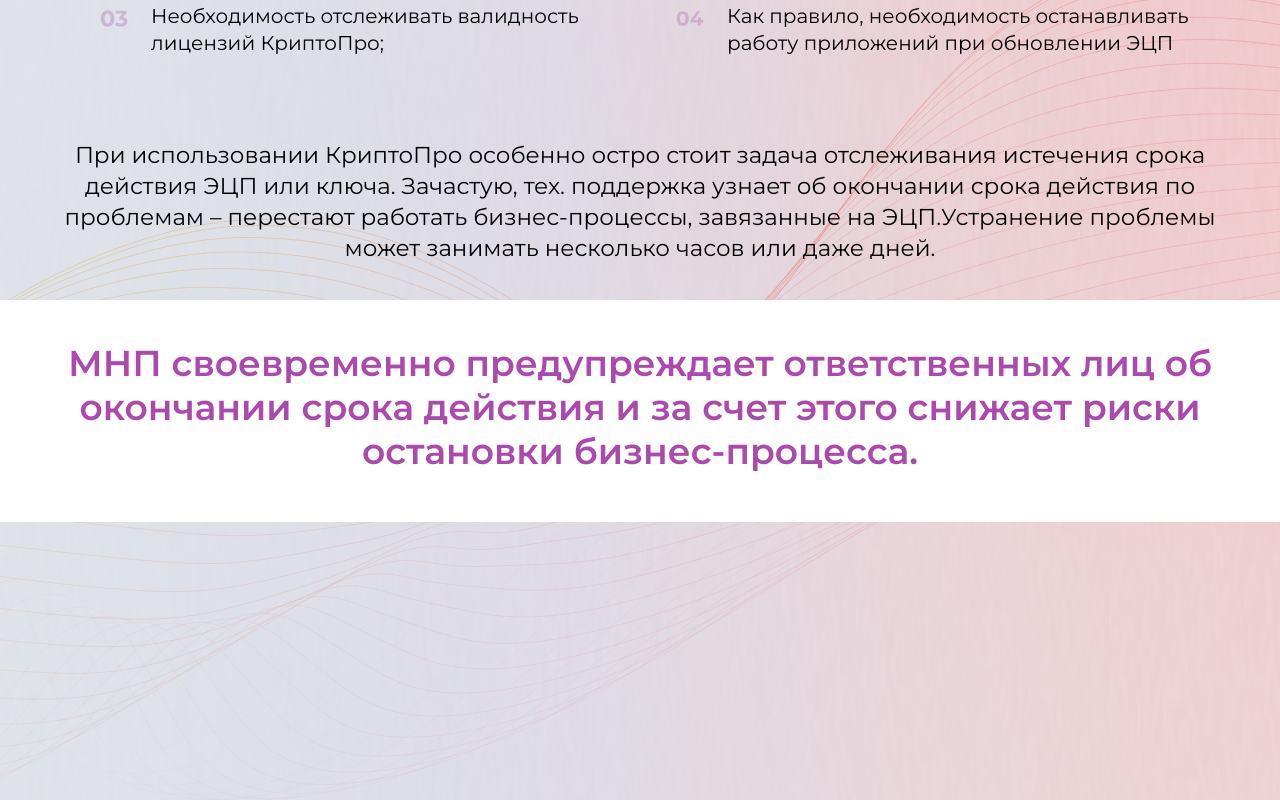
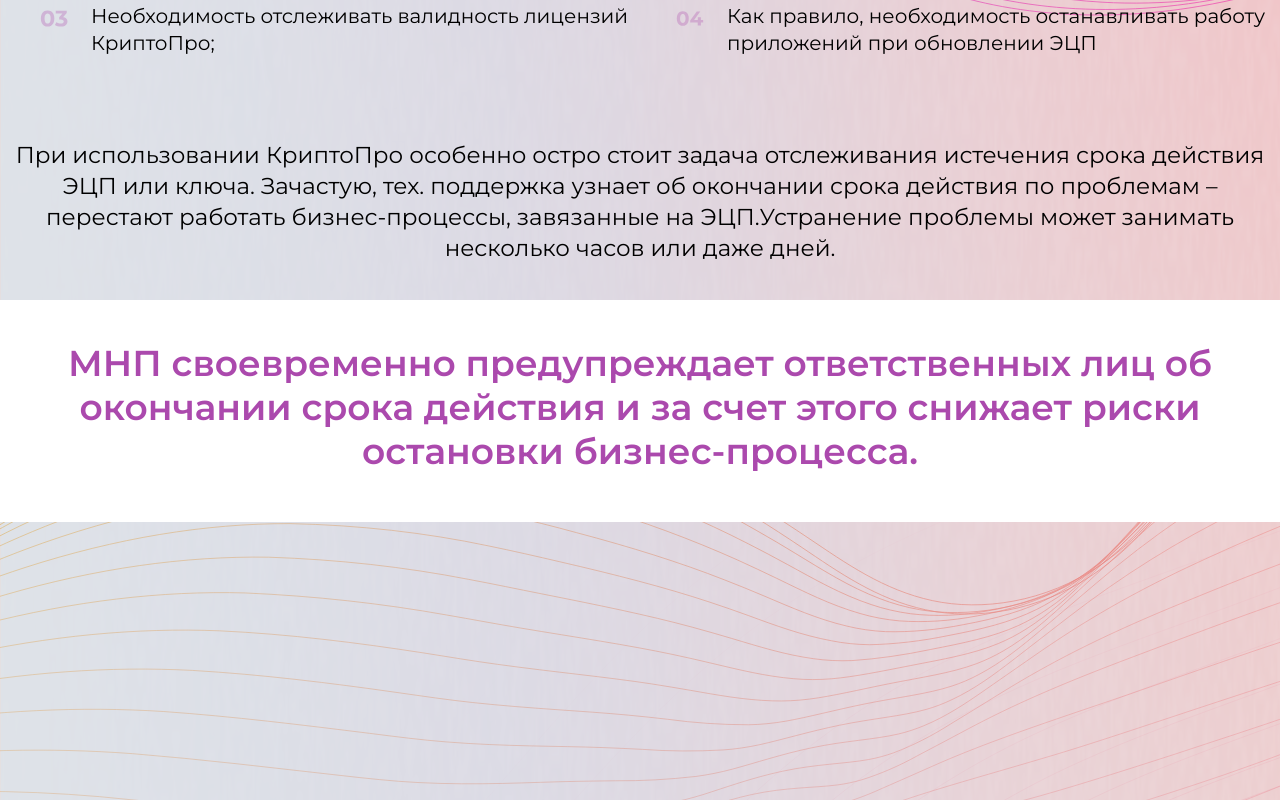
Before and after one commit to aijant/data-pilot, a React (Create React App) app: page / in a window 1280 px wide. Shown: the part 1624-2424 px from the top of the page. Built offline with nearby package versions, Linux system fonts and the light colour scheme.

Commit message:
fix background image

```diff
--- a/src/components/lines/styles.module.scss
+++ b/src/components/lines/styles.module.scss
@@ -12,25 +12,28 @@
 }
 
 .line3 {
-  left: 0;
-  top: 270px;
+  left: -200px;
+  top: 0;
   width: 100%;
   position: absolute;
   z-index: -3;
+  width: 1920px;
 }
 
 .line4 {
   left: 0;
   width: 100%;
-  top: 500px;
+  top: 0;
   position: absolute;
   z-index: -4;
+  width: 1920px;
 }
 
 .line5 {
   left: 0;
   width: 100%;
-  top: 1586px;
+  top: 1160px;
   position: absolute;
   z-index: -5;
+  width: 1920px;
 }
--- a/src/index.css
+++ b/src/index.css
@@ -20,11 +20,12 @@
 .main-background {
   background-image: url(./assets/images/back.svg);
   overflow: hidden;
+  background-repeat: no-repeat;
+  position: relative;
+  background-size: cover;
 }
 
 .main-container {
   max-width: 1300px;
-  margin: 0 60px;
-  position: relative;
-
+  margin: 0 auto;
 }
--- a/src/pages/footer.scss
+++ b/src/pages/footer.scss
@@ -13,7 +13,7 @@
     display: block;
     left: -1000px;
     right: -1000px;
-    top: 0;
+    top: 15px;
     bottom: 0;
     position: absolute;
     box-shadow: 0 0 12px rgba(0,0,0, .15);
```
